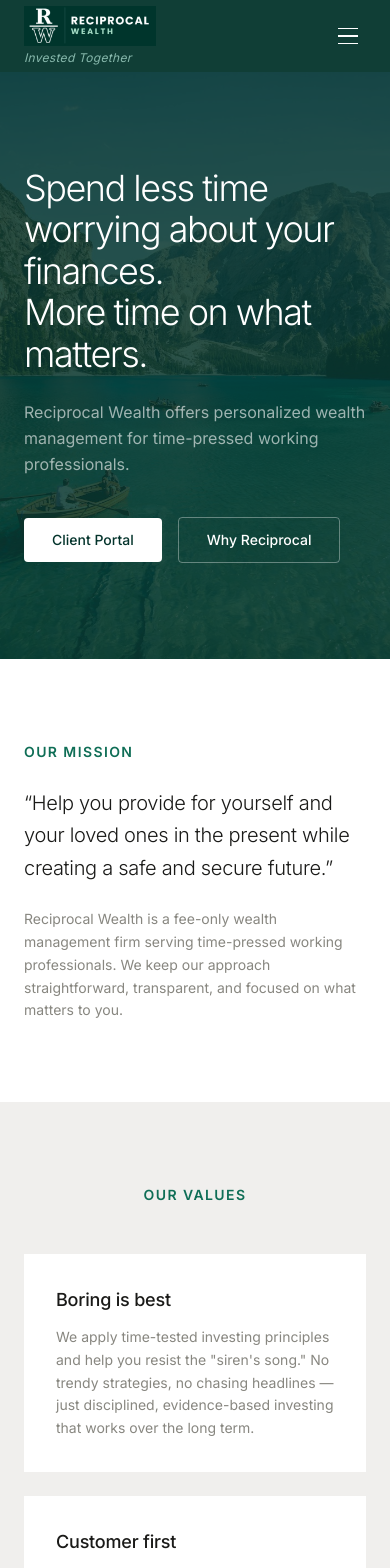
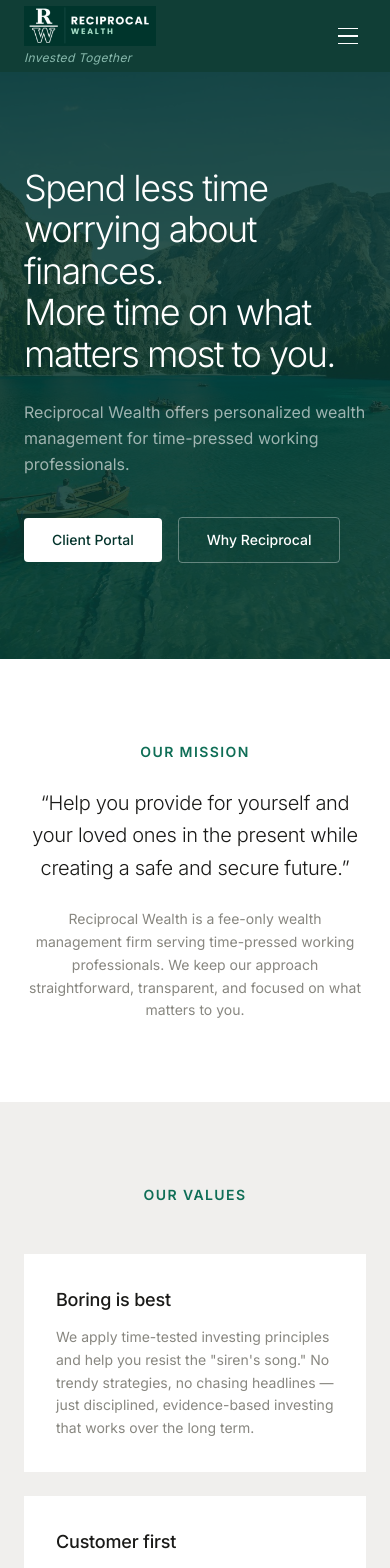
Before and after one commit to piratetone/reciprocal-wealth, a Next.js app: page /concept-b in a window 390 px wide. Shown: the top 1568 px of the page. Built offline with nearby package versions, Linux system fonts and the light colour scheme.

Commit message:
update hero copy, center mission, remove FAQs section, rename Get in Touch to Talk to Us

```diff
--- a/src/app/concept-b/page.tsx
+++ b/src/app/concept-b/page.tsx
@@ -2,12 +2,10 @@ import Link from "next/link";
 import Image from "next/image";
 import FadeIn from "@/components/shared/FadeIn";
 import SectionLabel from "@/components/shared/SectionLabel";
-import FAQAccordion from "@/components/shared/FAQAccordion";
 import ContactForm from "@/components/shared/ContactForm";
 import { values } from "@/data/values";
 import { differentiators } from "@/data/differentiators";
 import { founders, ourStory } from "@/data/founders";
-import { faqs } from "@/data/faqs";
 import { siteConfig } from "@/data/siteConfig";
 
 export default function ConceptBHome() {
@@ -38,9 +36,9 @@ export default function ConceptBHome() {
         <div className="relative mx-auto max-w-[1200px] px-6">
           <div className="max-w-[720px]">
             <h1 className="text-[36px] md:text-[42px] font-light leading-[1.15] tracking-[-1.5px] text-white">
-              Spend less time worrying about your finances.
+              Spend less time worrying about finances.
               <br />
-              More time on what matters.
+              More time on what matters most to you.
             </h1>
             <p className="mt-6 text-base md:text-lg text-white/60 leading-relaxed max-w-[540px]">
               Reciprocal Wealth offers personalized wealth management for
@@ -64,16 +62,16 @@ export default function ConceptBHome() {
         </div>
       </section>
 
-      {/* Intro */}
+      {/* Our Mission — centered */}
       <section className="py-20 md:py-24">
         <div className="mx-auto max-w-[1200px] px-6">
-          <FadeIn className="max-w-[640px]">
+          <FadeIn className="max-w-[640px] mx-auto text-center">
             <SectionLabel>Our Mission</SectionLabel>
             <p className="mt-6 text-xl md:text-2xl font-light text-near-black leading-relaxed tracking-[-0.3px]">
               &ldquo;Help you provide for yourself and your loved ones in the
               present while creating a safe and secure future.&rdquo;
             </p>
-            <p className="mt-6 text-sm text-stone leading-relaxed max-w-[480px]">
+            <p className="mt-6 text-sm text-stone leading-relaxed">
               Reciprocal Wealth is a fee-only wealth management firm serving
               time-pressed working professionals. We keep our approach
               straightforward, transparent, and focused on what matters to you.
@@ -111,7 +109,7 @@ export default function ConceptBHome() {
       <section className="bg-deep-forest py-20 md:py-24">
         <div className="mx-auto max-w-[1200px] px-6">
           <FadeIn>
-            <span className="inline-block text-[11px] font-semibold uppercase tracking-[0.1em] text-forest-50 mb-4">
+            <span className="inline-block text-[14px] font-semibold uppercase tracking-[0.1em] text-forest-50 mb-4">
               Why Reciprocal
             </span>
             <h2 className="text-2xl md:text-[28px] font-medium tracking-[-0.4px] text-white">
@@ -198,37 +196,12 @@ export default function ConceptBHome() {
         </div>
       </section>
 
-      {/* FAQs */}
-      <section className="py-20 md:py-24">
-        <div className="mx-auto max-w-[1200px] px-6">
-          <div className="max-w-[720px] mx-auto">
-            <FadeIn className="text-center">
-              <SectionLabel>Frequently Asked Questions</SectionLabel>
-              <h2 className="mt-4 text-2xl md:text-[28px] font-medium tracking-[-0.4px] text-near-black">
-                Questions we hear often
-              </h2>
-            </FadeIn>
-            <FadeIn className="mt-10">
-              <FAQAccordion faqs={faqs.slice(0, 6)} />
-            </FadeIn>
-            <FadeIn className="mt-8 text-center">
-              <Link
-                href="/concept-b/faqs"
-                className="text-sm text-forest font-medium hover:text-deep-forest transition-colors"
-              >
-                View all FAQs &rarr;
-              </Link>
-            </FadeIn>
-          </div>
-        </div>
-      </section>
-
       {/* Contact */}
       <section className="bg-warm-gray py-20 md:py-24">
         <div className="mx-auto max-w-[1200px] px-6">
           <FadeIn className="max-w-[640px] mx-auto">
             <div className="text-center mb-10">
-              <SectionLabel>Get in Touch</SectionLabel>
+              <SectionLabel>Talk to Us</SectionLabel>
               <h2 className="mt-4 text-2xl md:text-[28px] font-medium tracking-[-0.4px] text-near-black">
                 Contact us
               </h2>
```
